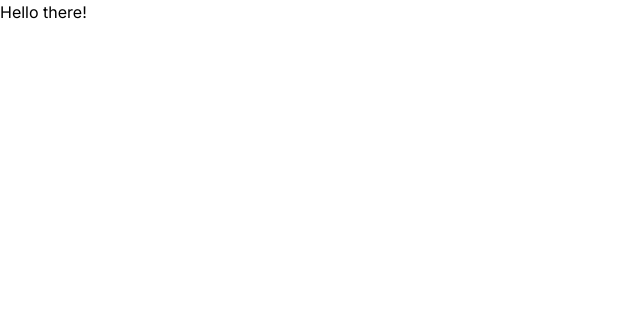
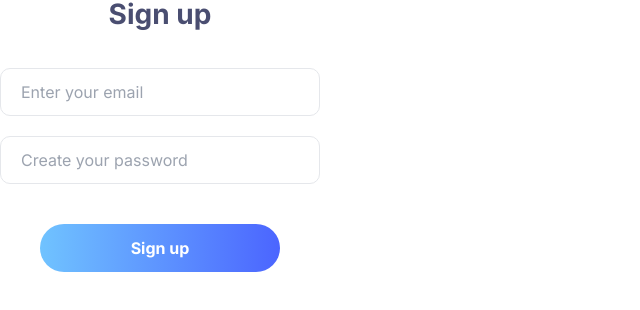
Before and after one commit to dusaniuk/auth-form-react-tailwind, a React (Vite) app: page / in a window 1280 px wide. Shown: the top 310 px of the page, without its empty margins (0-640 px from the left). Built offline with nearby package versions, Linux system fonts and the light colour scheme.

Commit message:
feat: prototype SignUpForm component

```diff
--- a/package.json
+++ b/package.json
@@ -15,6 +15,7 @@
     "@fontsource/inter": "^5.0.20",
     "class-variance-authority": "^0.7.0",
     "classnames": "^2.5.1",
+    "formik": "^2.4.6",
     "react": "^18.3.1",
     "react-dom": "^18.3.1"
   },
--- a/src/App.tsx
+++ b/src/App.tsx
@@ -1,7 +1,9 @@
+import { SignUpForm } from "@app/auth/SignUpForm";
+
 function App() {
   return (
     <>
-      <h1>Hello there!</h1>
+      <SignUpForm />
     </>
   );
 }
--- /dev/null
+++ b/src/app/auth/SignUpForm/SignUpForm.tsx
@@ -0,0 +1,52 @@
+import { Button } from "@ui/components/Button";
+import { Text } from "@ui/components/Text/Text";
+import { TextInput } from "@ui/components/TextInput";
+import { useFormik } from "formik";
+
+interface FormValues {
+  email: string;
+  password: string;
+}
+
+export function SignUpForm() {
+  const form = useFormik<FormValues>({
+    initialValues: {
+      email: "",
+      password: "",
+    },
+    onSubmit: (values) => {
+      console.log(values);
+    },
+  });
+
+  return (
+    <div className="w-80 text-center">
+      <Text size="h1" color="primary">
+        Sign up
+      </Text>
+      <form className="mt-10" onSubmit={form.handleSubmit}>
+        <div className="flex flex-col gap-5">
+          <TextInput
+            id="email"
+            name="email"
+            value={form.values.email}
+            type="email"
+            placeholder="Enter your email"
+            onChange={form.handleChange}
+          />
+          <TextInput
+            id="password"
+            name="password"
+            value={form.values.password}
+            type="password"
+            placeholder="Create your password"
+            onChange={form.handleChange}
+          />
+        </div>
+        <Button className="mt-10" type="submit" variant="primary" fullWidth>
+          Sign up
+        </Button>
+      </form>
+    </div>
+  );
+}
--- /dev/null
+++ b/src/app/auth/SignUpForm/index.ts
@@ -0,0 +1 @@
+export { SignUpForm, type SignUpFormProps } from "./SignUpForm";
```
Also changed, not shown: 1 other file (tests, documents, lock files or other folders).
